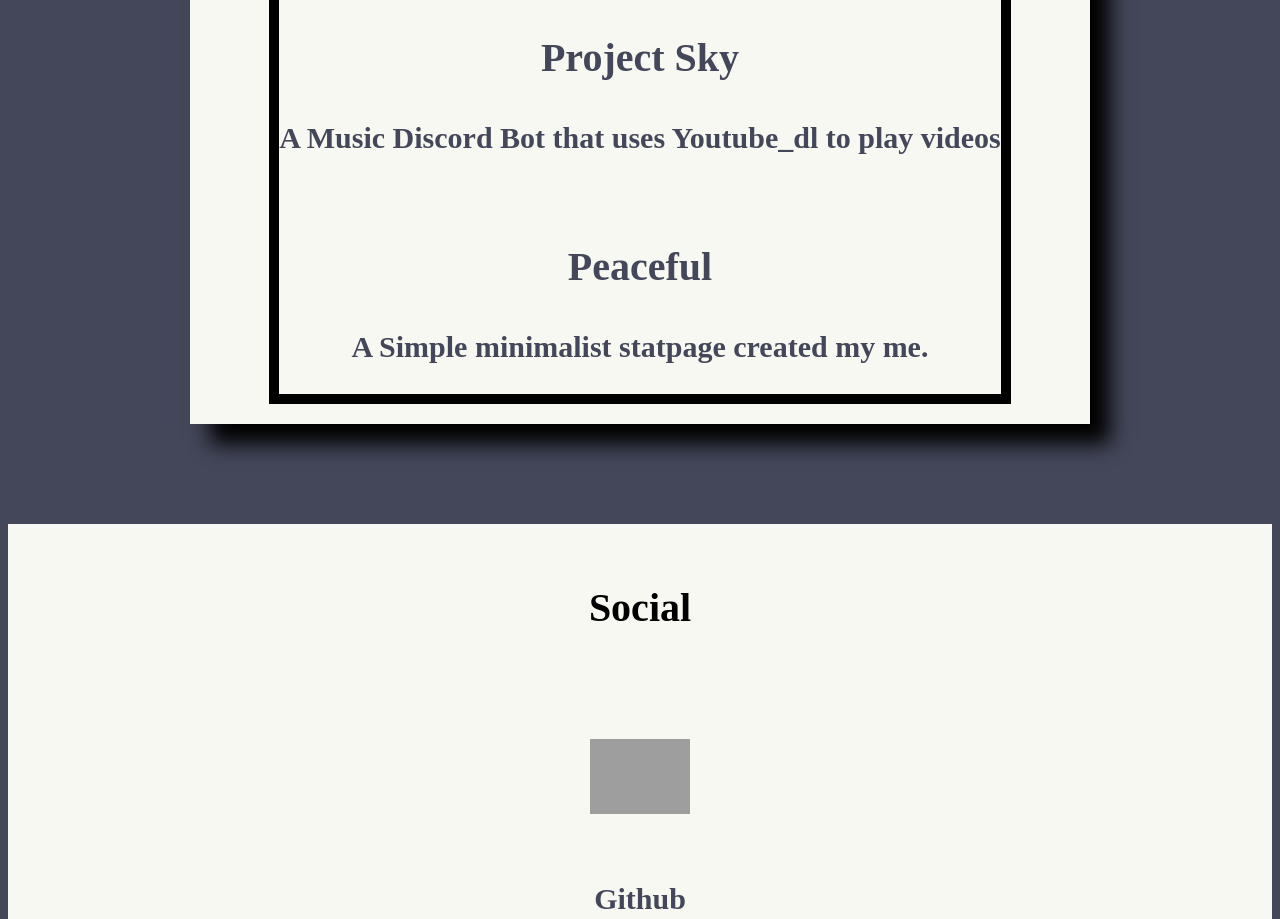
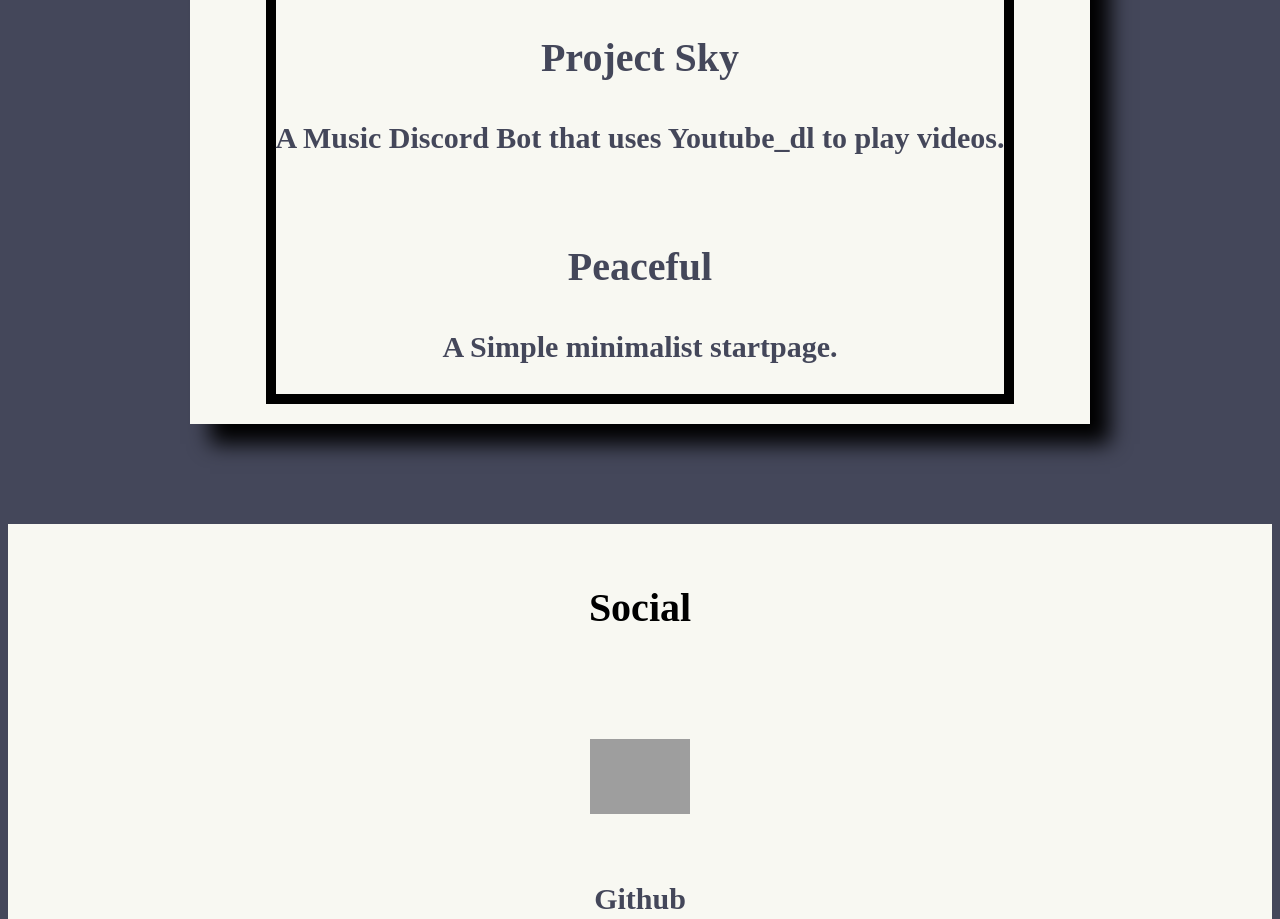
Before and after one commit to eskyozar/personal-website, a plain HTML site: page index.html in a window 1280 px wide. Shown: the part 2040-2959 px from the top of the page. Drawn offline with Linux system fonts and the light colour scheme; grey boxes are pictures that could not be loaded; a script that the page names is missing.

Commit message:
Minor changes

```diff
--- a/index.html
+++ b/index.html
@@ -86,13 +86,13 @@
 
                         <p class="header1">Project Sky</p>
 
-                        <p class="text">A Music Discord Bot that uses Youtube_dl to play videos</p>
+                        <p class="text">A Music Discord Bot that uses Youtube_dl to play videos.</p>
 
                         <br>
 
                         <p class="header1">Peaceful</p>
 
-                        <p class="text">A Simple minimalist statpage created my me.</p>
+                        <p class="text">A Simple minimalist startpage.</p>
 
                     </div>
 
```
